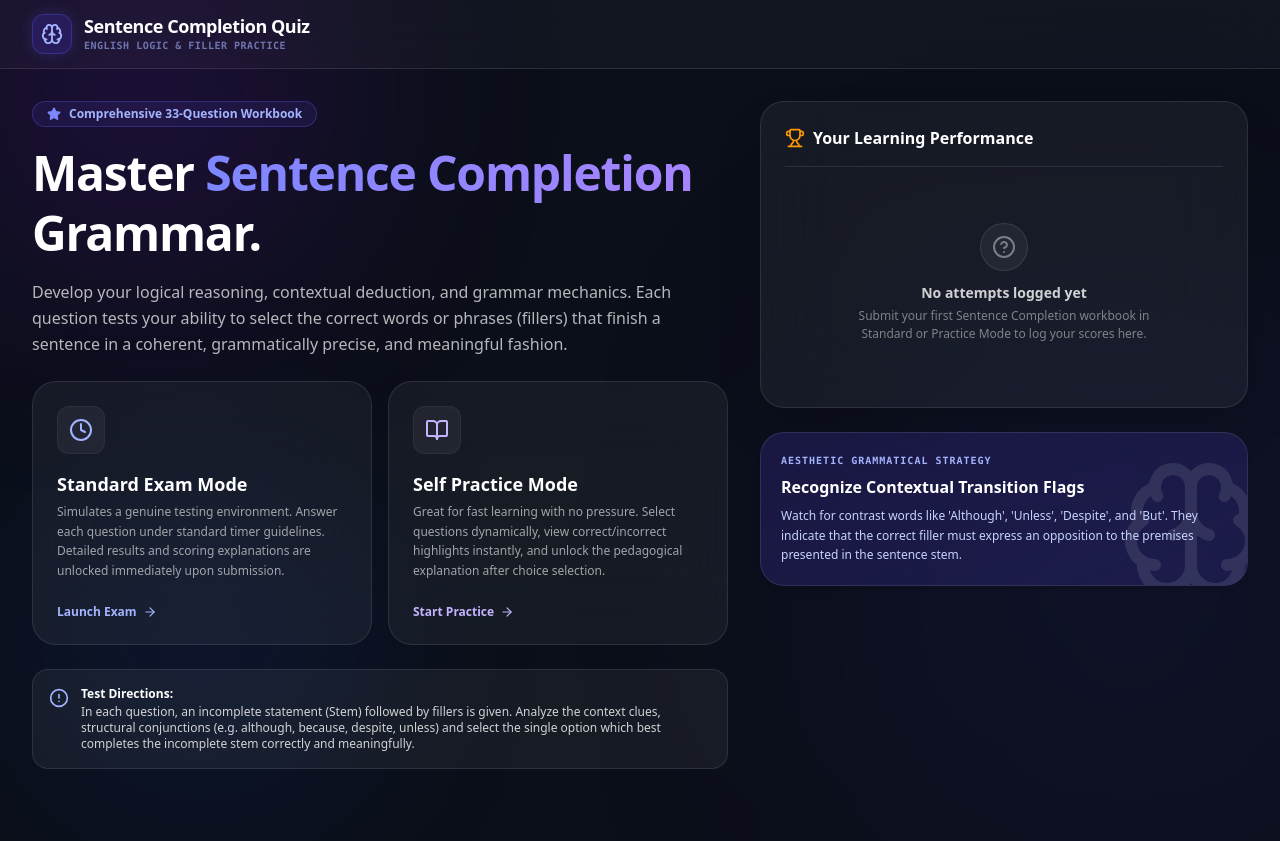
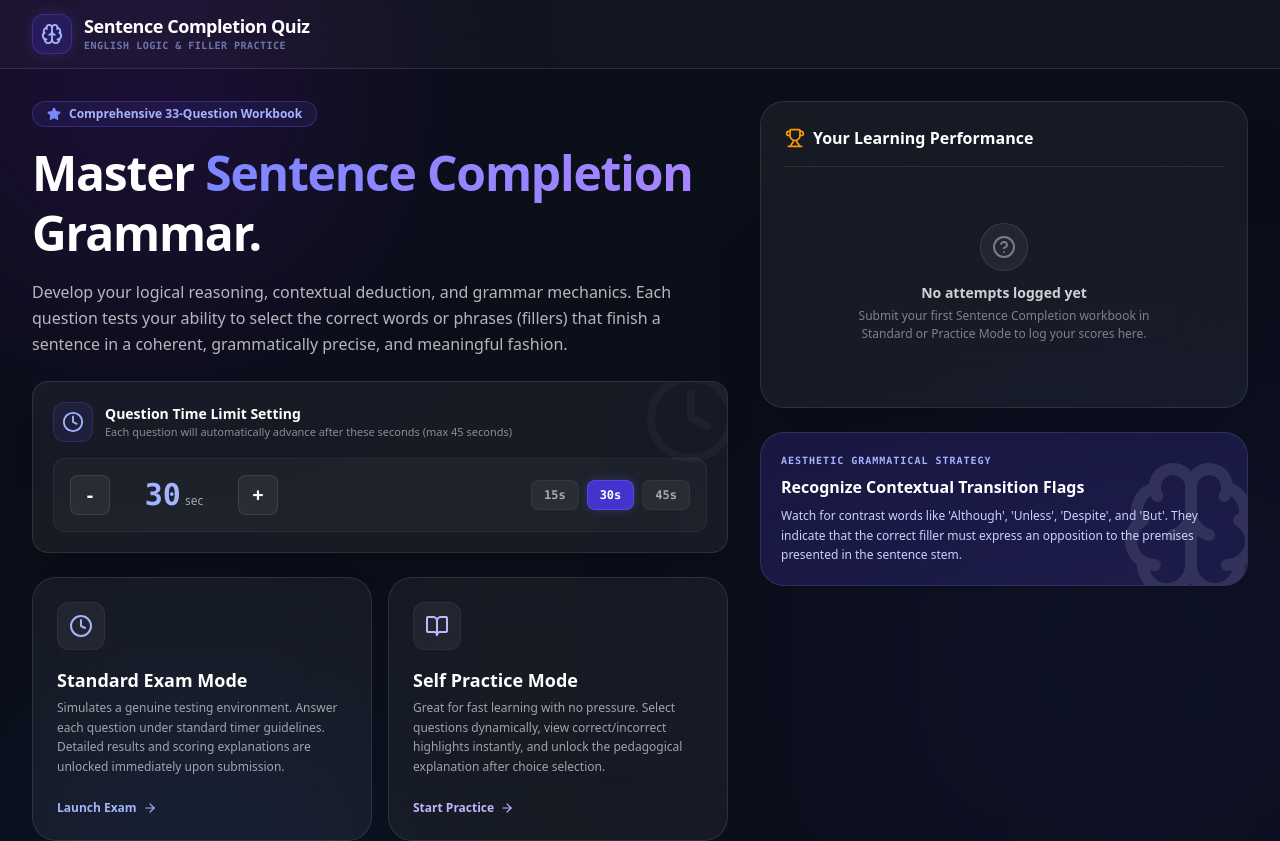
Before and after one commit to 2501050160/sentence_test, a React (Vite) app: page / in a window 1280 px wide. Shown: the top 841 px of the page. Built offline with nearby package versions, Linux system fonts and the light colour scheme.

Commit message:
Add files via upload

```diff
--- a/src/App.tsx
+++ b/src/App.tsx
@@ -38,6 +38,37 @@ export default function App() {
   const [timer, setTimer] = useState<number>(0);
   const [timerIntervalId, setTimerIntervalId] = useState<number | null>(null);
 
+  // New Question Timer states - maximum of 45 seconds, default is 30 seconds
+  const [questionTimeLimit, setQuestionTimeLimit] = useState<number>(30);
+  const [questionTimeRemaining, setQuestionTimeRemaining] = useState<number>(30);
+
+  // Sync state values to refs to avoid stale closures in interval callbacks
+  const userAnswersRef = useRef(userAnswers);
+  const timerRef = useRef(timer);
+  const quizModeRef = useRef(quizMode);
+  const currentQuestionIdxRef = useRef(currentQuestionIndex);
+  const questionTimeLimitRef = useRef(questionTimeLimit);
+
+  useEffect(() => {
+    userAnswersRef.current = userAnswers;
+  }, [userAnswers]);
+
+  useEffect(() => {
+    timerRef.current = timer;
+  }, [timer]);
+
+  useEffect(() => {
+    quizModeRef.current = quizMode;
+  }, [quizMode]);
+
+  useEffect(() => {
+    currentQuestionIdxRef.current = currentQuestionIndex;
+  }, [currentQuestionIndex]);
+
+  useEffect(() => {
+    questionTimeLimitRef.current = questionTimeLimit;
+  }, [questionTimeLimit]);
+
   // Search/Navigation Filter state
   const [filterType, setFilterType] = useState<"all" | "answered" | "unanswered" | "bookmarked">("all");
   const [viewStyle, setViewStyle] = useState<"focus" | "list">("focus");
@@ -71,7 +102,7 @@ export default function App() {
     }
   }, []);
 
-  // Timer run effect
+  // Timer run effect (overall test timer)
   useEffect(() => {
     if (appState === "quiz") {
       const interval = window.setInterval(() => {
@@ -88,6 +119,39 @@ export default function App() {
       }
     }
   }, [appState]);
+
+  // Question Per-Item Timer Effect (counts down and auto-advances the question)
+  useEffect(() => {
+    if (appState !== "quiz") return;
+
+    // Reset remaining time to the configured limit on question change
+    setQuestionTimeRemaining(questionTimeLimit);
+
+    const interval = window.setInterval(() => {
+      setQuestionTimeRemaining((prev) => {
+        if (prev <= 1) {
+          const idx = currentQuestionIdxRef.current;
+          const totalQ = QUESTION_BANK.length;
+
+          if (idx < totalQ - 1) {
+            // Auto-advance to the next question
+            setCurrentQuestionIndex(idx + 1);
+          } else {
+            // Out of questions, automatically submit the quiz
+            submitQuizAnswers();
+          }
+          return questionTimeLimitRef.current;
+        }
+        return prev - 1;
+      });
+    }, 1000);
+
+    return () => {
+      if (interval) {
+        window.clearInterval(interval);
+      }
+    };
+  }, [currentQuestionIndex, appState, questionTimeLimit]);
 
   // Recalculate local stats helper
   const recalculateStatistics = (attempts: QuizAttempt[]) => {
@@ -159,6 +223,7 @@ export default function App() {
     setUserAnswers({});
     setBookmarked({});
     setTimer(0);
+    setQuestionTimeRemaining(questionTimeLimit);
     setAppState("quiz");
   };
 
@@ -184,9 +249,13 @@ export default function App() {
   };
 
   const submitQuizAnswers = () => {
+    const currentAnswers = userAnswersRef.current;
+    const currentTimerVal = timerRef.current;
+    const currentMode = quizModeRef.current;
+
     let correctCount = 0;
     QUESTION_BANK.forEach((q) => {
-      if (userAnswers[q.id] === q.correctKey) {
+      if (currentAnswers[q.id] === q.correctKey) {
         correctCount++;
       }
     });
@@ -196,9 +265,9 @@ export default function App() {
       date: new Date().toISOString(),
       score: correctCount,
       totalQuestions: QUESTION_BANK.length,
-      timeSpentSeconds: timer,
-      answers: userAnswers,
-      mode: quizMode
+      timeSpentSeconds: currentTimerVal,
+      answers: currentAnswers,
+      mode: currentMode
     };
 
     const currentListStr = localStorage.getItem("sentence_completion_quiz_attempts");
@@ -383,6 +452,68 @@ export default function App() {
                   <p className="text-white/70 text-base leading-relaxed font-normal">
                     Develop your logical reasoning, contextual deduction, and grammar mechanics. Each question tests your ability to select the correct words or phrases (fillers) that finish a sentence in a coherent, grammatically precise, and meaningful fashion.
                   </p>
+                </div>
+
+                {/* Time Setting Configuration Panel */}
+                <div className="bg-white/5 border border-white/10 rounded-2xl p-5 space-y-4 shadow-xl mb-6 relative overflow-hidden" id="time-limit-config">
+                  <div className="absolute right-0 top-0 opacity-[0.03] translate-x-3 -translate-y-3">
+                    <Clock className="w-24 h-24 text-white" />
+                  </div>
+                  <div className="flex items-center gap-3">
+                    <div className="w-10 h-10 rounded-xl bg-indigo-500/10 border border-indigo-500/20 text-indigo-300 flex items-center justify-center">
+                      <Clock className="w-5.5 h-5.5" />
+                    </div>
+                    <div>
+                      <h3 className="font-sans font-bold text-sm text-white">Question Time Limit Setting</h3>
+                      <p className="text-[11px] text-white/50">Each question will automatically advance after these seconds (max 45 seconds)</p>
+                    </div>
+                  </div>
+
+                  <div className="flex flex-col sm:flex-row items-center justify-between gap-4 bg-white/[0.03] border border-white/5 p-4 rounded-xl">
+                    <div className="flex items-center gap-4">
+                      <button
+                        type="button"
+                        onClick={() => setQuestionTimeLimit((prev) => Math.max(5, prev - 5))}
+                        className="w-10 h-10 rounded-lg bg-white/5 hover:bg-white/10 border border-white/10 flex items-center justify-center text-white active:scale-95 transition-all text-xl font-bold cursor-pointer disabled:opacity-20 disabled:cursor-not-allowed"
+                        disabled={questionTimeLimit <= 5}
+                        id="time-limit-minus-btn"
+                      >
+                        -
+                      </button>
+                      <div className="w-24 text-center select-none">
+                        <span className="text-3xl font-mono font-black text-indigo-300">{questionTimeLimit}</span>
+                        <span className="text-xs text-white/60 ml-1">sec</span>
+                      </div>
+                      <button
+                        type="button"
+                        onClick={() => setQuestionTimeLimit((prev) => Math.min(45, prev + 5))}
+                        className="w-10 h-10 rounded-lg bg-white/5 hover:bg-white/10 border border-white/10 flex items-center justify-center text-white active:scale-95 transition-all text-xl font-bold cursor-pointer disabled:opacity-20 disabled:cursor-not-allowed"
+                        disabled={questionTimeLimit >= 45}
+                        id="time-limit-plus-btn"
+                      >
+                        +
+                      </button>
+                    </div>
+
+                    {/* Quick Presets */}
+                    <div className="flex items-center gap-2">
+                      {[15, 30, 45].map((preset) => (
+                        <button
+                          key={preset}
+                          type="button"
+                          onClick={() => setQuestionTimeLimit(preset)}
+                          className={`px-3 py-1.5 rounded-lg text-xs font-mono font-bold transition-all cursor-pointer ${
+                            questionTimeLimit === preset
+                              ? "bg-indigo-600/80 text-white shadow-[0_0_10px_rgba(99,102,241,0.3)] border border-indigo-500/50"
+                              : "bg-white/5 text-white/60 border border-white/5 hover:bg-white/10"
+                          }`}
+                          id={`preset-btn-${preset}`}
+                        >
+                          {preset}s
+                        </button>
+                      ))}
+                    </div>
+                  </div>
                 </div>
 
                 {/* Big Cards of Modes selection */}
@@ -806,6 +937,27 @@ export default function App() {
                 {/* COMPACT VIEW OR FOCUS VIEW CARD */}
                 {viewStyle === "focus" ? (
                   <div className="space-y-6" id="deck-card-container">
+                    {/* Active Question Countdown Timer */}
+                    <div className="bg-white/5 border border-white/10 rounded-2xl p-4 flex items-center justify-between gap-4 shadow-xl" id="question-countdown-module">
+                      <div className="flex items-center gap-1.5 shrink-0">
+                        <Clock className={`w-4 h-4 ${questionTimeRemaining <= 10 ? "text-rose-400 animate-pulse" : "text-indigo-400"}`} />
+                        <span className="text-xs text-indigo-200/80 font-mono font-bold">Countdown:</span>
+                      </div>
+                      <div className="flex-1 bg-white/5 border border-white/5 rounded-full h-2.5 overflow-hidden">
+                        <motion.div
+                          className={`h-full rounded-full ${
+                            questionTimeRemaining <= 10 ? "bg-gradient-to-r from-rose-500 to-red-500 shadow-[0_0_10px_rgba(239,68,68,0.5)]" : "bg-gradient-to-r from-indigo-500 to-violet-500 shadow-[0_0_10px_rgba(99,102,241,0.5)]"
+                          }`}
+                          initial={{ width: "100%" }}
+                          animate={{ width: `${(questionTimeRemaining / questionTimeLimit) * 100}%` }}
+                          transition={{ duration: 1, ease: "linear" }}
+                        />
+                      </div>
+                      <span className={`font-mono font-black text-sm px-2.5 py-0.5 rounded bg-white/5 border border-white/10 shrink-0 ${questionTimeRemaining <= 10 ? "text-rose-400 animate-pulse font-extrabold border-rose-500/20" : "text-indigo-350"}`} id="question-countdown-display">
+                        {questionTimeRemaining}s
+                      </span>
+                    </div>
+
                     <QuizCard
                       question={QUESTION_BANK[currentQuestionIndex]}
                       selectedKey={userAnswers[QUESTION_BANK[currentQuestionIndex].id] || null}
@@ -1032,7 +1184,10 @@ export default function App() {
           <p>
             Sentence Completion Quiz Companion © {new Date().getFullYear()}. Based on original English diagnostic exams.
           </p>
-          <p className="text-[10px] text-indigo-400/50 font-mono uppercase tracking-widest">
+          <p className="text-indigo-300 font-semibold tracking-wide font-sans mt-2">
+            Developed by <span className="text-transparent bg-clip-text bg-gradient-to-r from-indigo-300 to-violet-300 font-extrabold px-1 py-0.5 bg-white/10 rounded border border-white/10">Praveen</span>
+          </p>
+          <p className="text-[10px] text-indigo-400/50 font-mono uppercase tracking-widest mt-1">
             Speed-optimized React Engine
           </p>
         </div>
```
Also changed, not shown: 1 other file (tests, documents, lock files or other folders).
